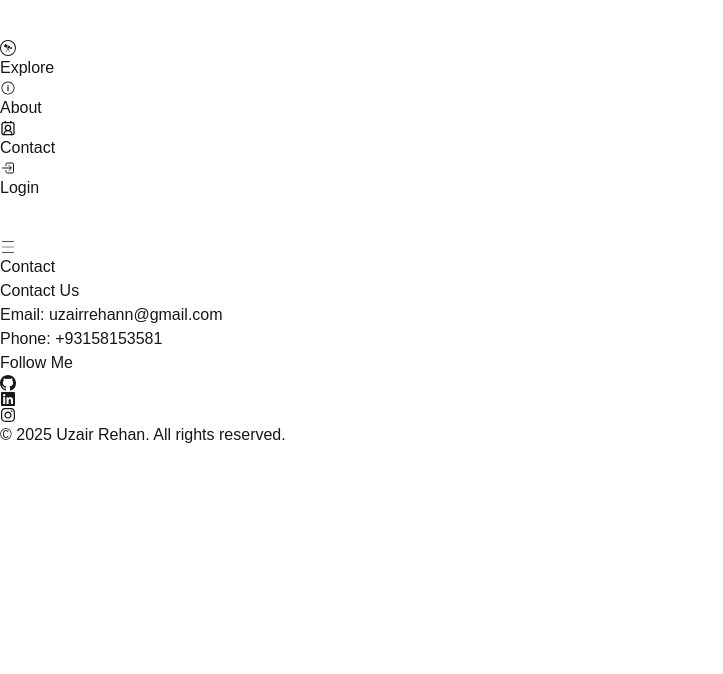
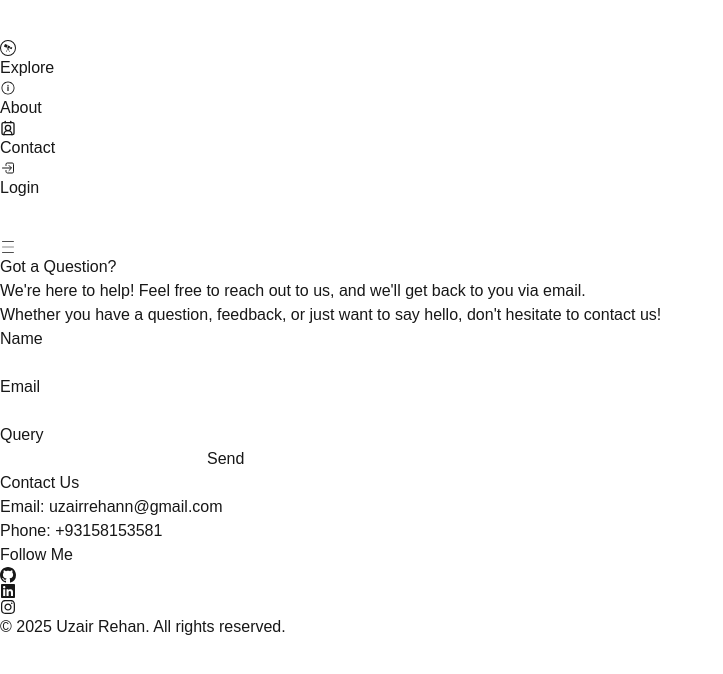
Before and after one commit to uzairrehan/islamic-qarz, a Next.js app in the folder client/: page /contact in a window 1280 px wide. Shown: the top 674 px of the page, without its empty margins (0-723 px from the left). Built offline with nearby package versions, Linux system fonts and the light colour scheme.

Commit message:
contact page structure

```diff
--- a/client/src/app/contact/page.tsx
+++ b/client/src/app/contact/page.tsx
@@ -2,7 +2,37 @@ import React from 'react'
 
 function Contact() {
   return (
-    <div>Contact</div>
+    <>
+      <div className='h-16 bg-[#081b33] ' />
+      <div className='flex flex-col md:flex-row'>
+
+
+        <div>
+          <h1>Got a Question?</h1>
+          <p>We're here to help! Feel free to reach out to us, and we'll get back to you via email.</p>
+          <p>Whether you have a question, feedback, or just want to say hello, don't hesitate to contact us!</p>
+        </div>
+
+        <div>
+          <form action="">
+            <label htmlFor="name">
+              <h3>Name</h3>
+              <input type="text" id='name' />
+            </label>
+            <label htmlFor="email">
+              <h3>Email</h3>
+              <input type="email" id='email' />
+            </label>
+            <label htmlFor="query">
+              <h3>Query</h3>
+              <input type="text" />
+            </label>
+            <button type="button"> Send</button>
+          </form>
+        </div>
+
+      </div>
+    </>
   )
 }
 
```
